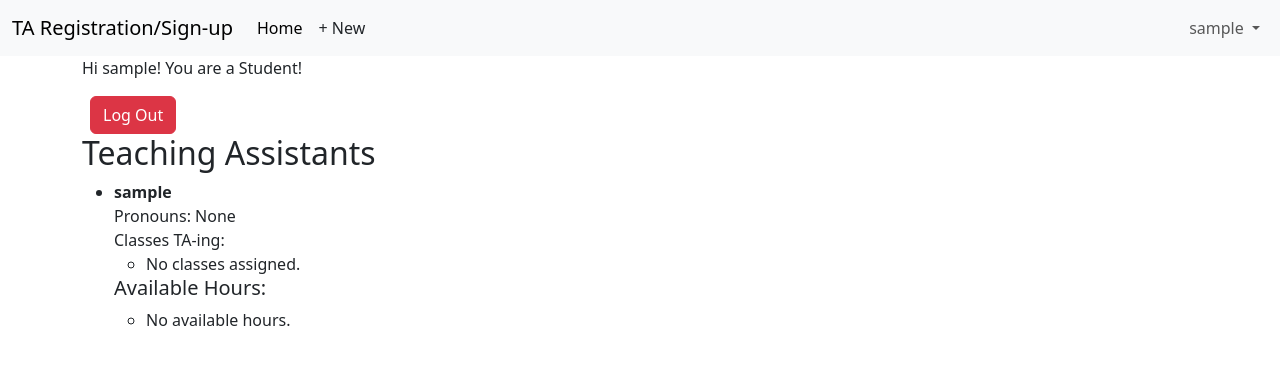
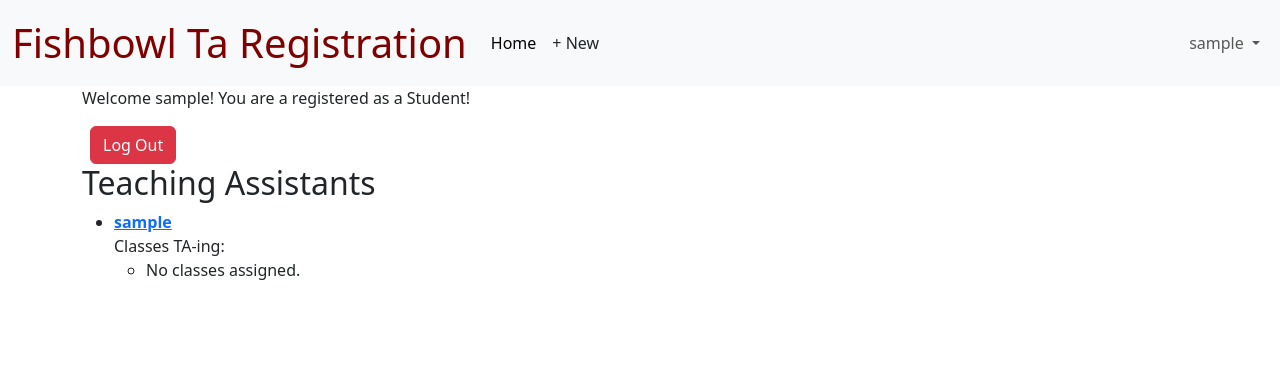
Before and after one commit to ColinConrad2/tutor-app, a Django app: page / in a window 1280 px wide. Shown: the top 365 px of the page. Run offline with Django 5.2, Linux system fonts and the light colour scheme; the visitor is signed in with stand-in values (Sample User, id 1); data comes from the database, SQL or seed files in the repository.

```diff
--- a/accounts/urls.py
+++ b/accounts/urls.py
@@ -1,10 +1,12 @@
 #accounts/urls.py
 
 from django.urls import path
+from . import views
 from .views import SignUpView, AvailableHourCreateView, delete_available_hour
 
 urlpatterns = [
     path("signup/", SignUpView.as_view(), name="signup"),
     path('add-hours/', AvailableHourCreateView.as_view(), name='add_hours'),
     path('delete-hour/<int:hour_id>/', delete_available_hour, name='delete_available_hour'),
+    path('ta/<int:pk>/', views.ta_profile, name='ta_profile'),
 ]
--- a/templates/base.html
+++ b/templates/base.html
@@ -6,13 +6,24 @@
     <meta name="viewport" content="width=device-width, initial-scale=1">
     <title>{% block title %}TA Registration{% endblock title %}</title>
     <link href="https://cdn.jsdelivr.net/npm/bootstrap@5.3.3/dist/css/bootstrap.min.css" rel="stylesheet" integrity="sha384-QWTKZyjpPEjISv5WaRU9OFeRpok6YctnYmDr5pNlyT2bRjXh0JMhjY6hW+ALEwIH" crossorigin="anonymous">
-</head>
+    <style>
+      .text-maroon{
+        color: maroon;
+      }
+      .btn-maroon {
+        background-color: maroon;
+        color: beige;
+      }
+
+    </style>
+  </head>
+
 
 <body>
     <main>
         <nav class="navbar navbar-expand-lg bg-body-tertiary">
             <div class="container-fluid">
-              <a class="navbar-brand" href="{% url 'home' %}">TA Registration/Sign-up</a>
+              <a class="navbar-brand fs-1 text-maroon" href="{% url 'home' %}">Fishbowl Ta Registration </a>
               <button class="navbar-toggler" type="button"
                 data-bs-toggle="collapse" data-bs-target="#navbarSupportedContent"
                 aria-controls="navbarSupportedContent" aria-expanded="false"
--- a/templates/home.html
+++ b/templates/home.html
@@ -6,7 +6,7 @@
 
 {% block content %}
     {% if user.is_authenticated %}
-        <p>Hi {{ user.username }}! You are a {{ user.user_type|title }}!</p>  <!-- Use user.user_type instead of is_staff -->
+        <p>Welcome {{ user.username }}! You are a registered as a {{ user.user_type|title }}!</p>  <!-- Use user.user_type instead of is_staff -->
 
         {% if user.user_type == 'ta' %}  <!-- Check if the user is a TA -->
             <a href="{% url 'add_hours' %}" class="btn btn-primary">Add Available Hours</a>
@@ -26,8 +26,8 @@
     <ul>
         {% for ta in ta_users %}
             <li>
-                <strong>{{ ta.username }}</strong><br>
-                Pronouns: {{ ta.pronouns }}<br>
+                <strong><a href="{% url 'ta_profile' ta.pk %}">{{ ta.username }}</a></strong><br>
+
                 Classes TA-ing:
                 <ul>
                     {% for class in ta.ta_classes.all %}
@@ -36,14 +36,6 @@
                         <li>No classes assigned.</li>
                     {% endfor %}
                 </ul>
-                <h5>Available Hours:</h5>
-                <ul>
-                    {% for hour in ta.available_hours.all %}
-                        <li>{{ hour.day_of_week }}: {{ hour.time_slot }}</li>
-                    {% empty %}
-                        <li>No available hours.</li>
-                    {% endfor %}
-                </ul>
             </li>
         {% empty %}
             <li>No TAs available.</li>
--- a/templates/registration/signup.html
+++ b/templates/registration/signup.html
@@ -1,13 +1,14 @@
 <!-- templates/registration/signup.html -->
 {% extends "base.html" %}
 {% load crispy_forms_tags %}
+
 
 {% block title %}Sign Up{% endblock title %}
 {% block content %}
 <h2>Sign Up</h2>
 <form method="post">
     {% csrf_token %}
-    {{ form|crispy }}
+    {{ form.as_p }}
 
     <!-- Display form errors -->
     {% for field in form %}
```
Also changed, not shown: accounts/views.py (+8 -1 lines), templates/ta_profile.html (added, +29 -0 lines).
